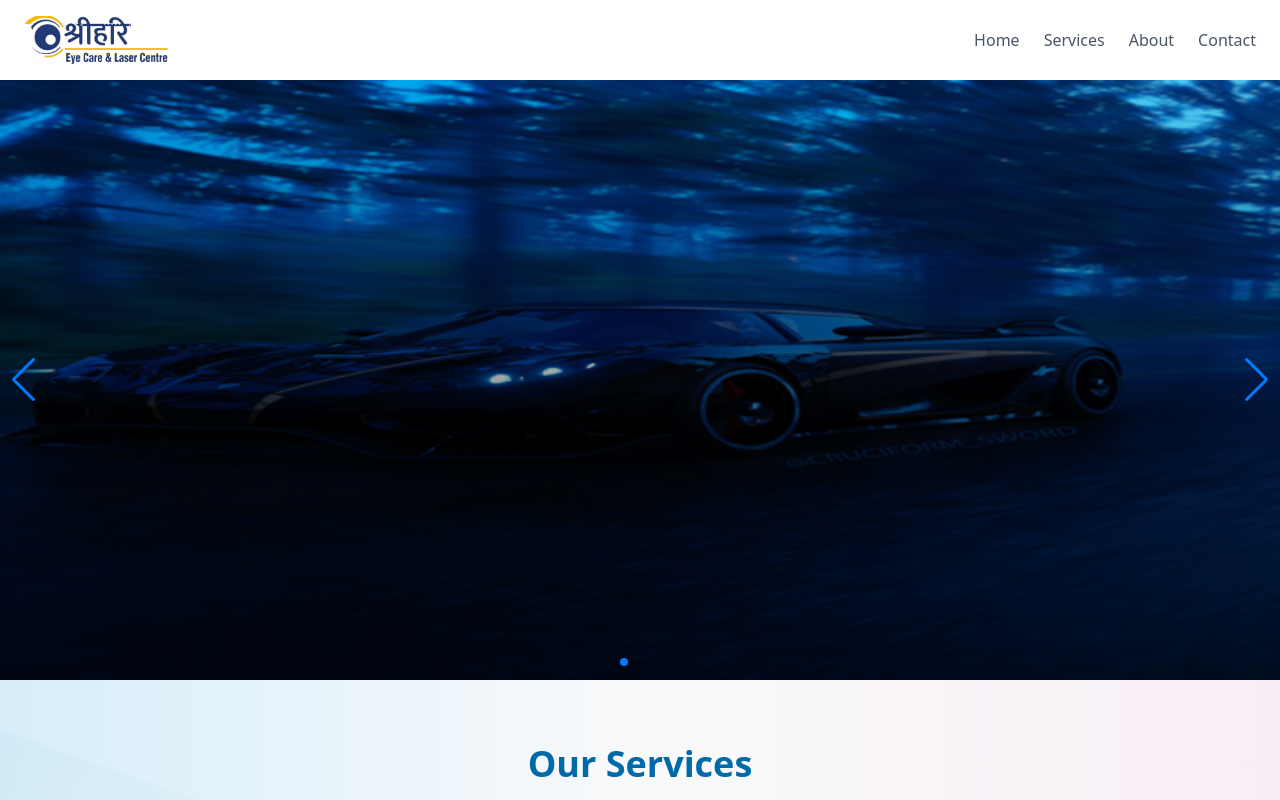
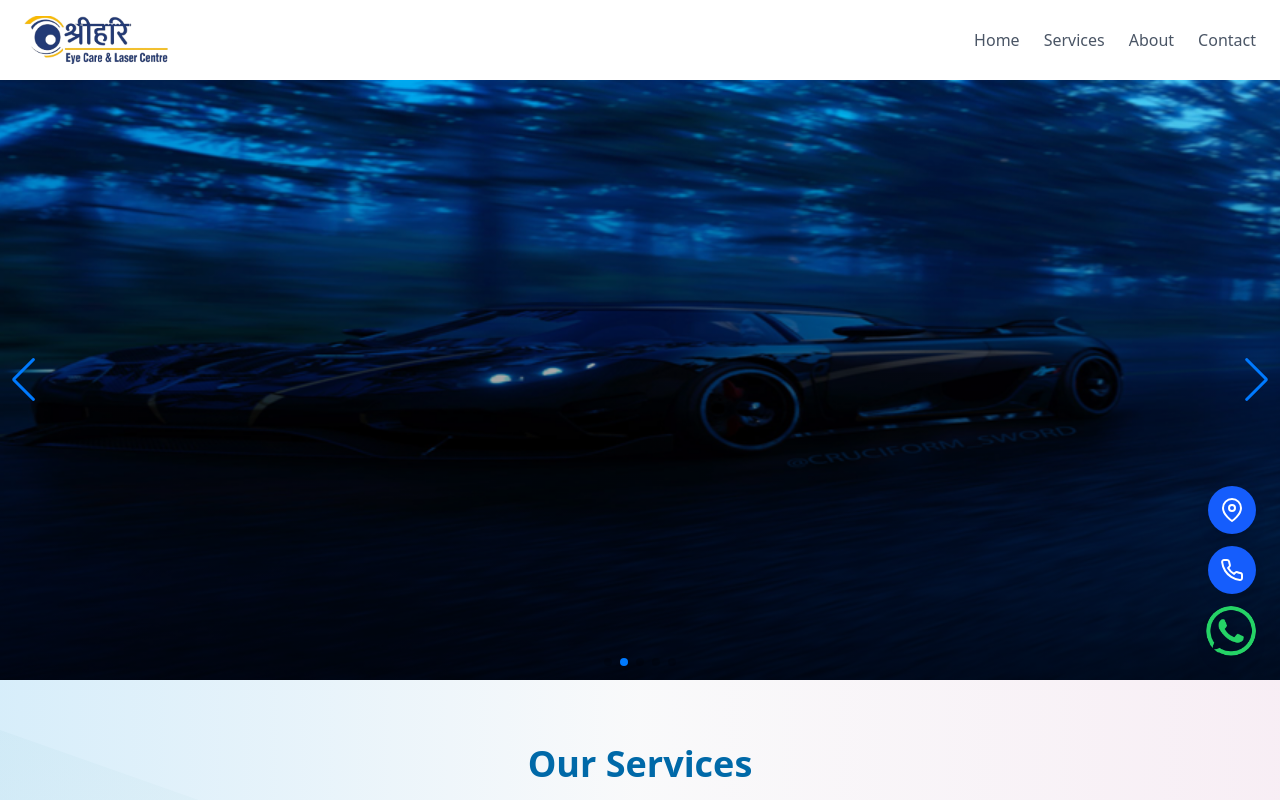
Before and after one commit to MTXking123/ShriHari, a Next.js app: page / in a window 1280 px wide. Shown: the top 800 px of the page. Built offline with nearby package versions, Linux system fonts and the light colour scheme.

Commit message:
add whatsapp button

```diff
--- a/components/Flipper/Detailcard.jsx
+++ b/components/Flipper/Detailcard.jsx
@@ -6,8 +6,8 @@ import { X } from "lucide-react";
 
 const DetailCard = ({ service, onClose }) => {
   return (
-    <div className="fixed inset-0 z-50 bg-black bg-opacity-40 flex justify-center items-center px-4">
-      <div className="bg-white rounded-2xl shadow-2xl w-full max-w-2xl sm:max-w-4xl max-h-[90vh] overflow-y-auto flex flex-col sm:flex-row relative p-4 sm:p-6">
+    <div className="fixed inset-0 z-50 bg-black bg-opacity-60 flex justify-center pt-10 px-4 overflow-hidden">
+      <div className="bg-white rounded-2xl shadow-2xl w-full max-w-2xl sm:max-w-4xl flex flex-col sm:flex-row relative p-4 sm:p-6">
         {/* Close button */}
         <button
           onClick={onClose}
@@ -16,7 +16,7 @@ const DetailCard = ({ service, onClose }) => {
           <X size={24} />
         </button>
 
-        {/* Image side */}
+        {/* Image */}
         <div className="w-full sm:w-1/2 flex justify-center items-center mb-4 sm:mb-0 sm:pr-4">
           <div className="rounded-xl shadow-lg overflow-hidden w-full max-w-[300px]">
             <Image
@@ -29,7 +29,7 @@ const DetailCard = ({ service, onClose }) => {
           </div>
         </div>
 
-        {/* Text side */}
+        {/* Text */}
         <div className="w-full sm:w-1/2 flex flex-col justify-center items-center sm:items-start text-center sm:text-left">
           <h3 className="text-2xl font-bold text-sky-700 mb-4">{service.title}</h3>
           <p className="text-gray-700">{service.description}</p>
--- a/components/Slider/Slider.jsx
+++ b/components/Slider/Slider.jsx
@@ -7,6 +7,7 @@ import 'swiper/css/effect-fade';
 import 'swiper/css/navigation';
 import 'swiper/css/pagination';
 import { motion } from 'framer-motion';
+import WhatsAppButton from '../WhatsappButton/WhatsappButton';
 
 const images = [
   './slide1.png',
@@ -18,7 +19,7 @@ const images = [
 
 const FuturisticCarousel = () => {
   return (
-    <div className="relative flex justify-center items-center w-full bg-black  px-0">
+    <div className="relative flex justify-center items-center w-full bg-black px-0">
       <motion.div
         initial={{ opacity: 0, y: 50 }}
         animate={{ opacity: 1, y: 0 }}
@@ -43,7 +44,7 @@ const FuturisticCarousel = () => {
         >
           {images.map((src, index) => (
             <SwiperSlide key={index} className="w-full">
-              <div className="relative w-full h-[60vh] md:h-[75vh] ">
+              <div className="relative w-full h-[60vh] md:h-[75vh]">
                 <img
                   src={src}
                   alt={`Slide ${index + 1}`}
@@ -58,6 +59,11 @@ const FuturisticCarousel = () => {
           <div className="swiper-button-prev h-9 w-9 text-white"></div>
         </Swiper>
       </motion.div>
+
+      {/* ✅ WhatsApp Button positioned absolutely in bottom-right of carousel */}
+      <div className="absolute bottom-6 right-6 z-50">
+        <WhatsAppButton />
+      </div>
     </div>
   );
 };
--- /dev/null
+++ b/components/WhatsappButton/WhatsappButton.jsx
@@ -0,0 +1,47 @@
+// components/WhatsAppButton.js
+import Image from "next/image";
+import { FiPhone, FiMapPin } from "react-icons/fi";
+
+const WhatsAppButton = () => {
+  const phoneNumber = "7428377997";
+  const googleMapsUrl = "https://maps.app.goo.gl/XcG65tqzWr2G8Bgr6"; // Replace with your actual location
+
+  return (
+    <div className="flex flex-col items-end gap-3">
+      {/* Location Button */}
+      <a
+        href={googleMapsUrl}
+        target="_blank"
+        rel="noopener noreferrer"
+        className="bg-blue-600 hover:bg-blue-700 text-white p-3 rounded-full shadow-lg transition-transform duration-200 hover:scale-105"
+      >
+        <FiMapPin size={24} />
+      </a>
+
+      {/* Phone Call Button */}
+      <a
+        href={`tel:${phoneNumber}`}
+        className="bg-blue-600 hover:bg-blue-700 text-white p-3 rounded-full shadow-lg transition-transform duration-200 hover:scale-105"
+      >
+        <FiPhone size={24} />
+      </a>
+
+      {/* WhatsApp Button */}
+      <a
+        href={`https://wa.me/${phoneNumber}`}
+        target="_blank"
+        rel="noopener noreferrer"
+      >
+        <Image
+          src="/whatsapp-icon.webp"
+          alt="WhatsApp"
+          width={50}
+          height={50}
+          className="rounded-full shadow-lg hover:scale-105 transition-transform duration-200"
+        />
+      </a>
+    </div>
+  );
+};
+
+export default WhatsAppButton;
```
Also changed, not shown: public/whatsapp-icon.webp (added).
